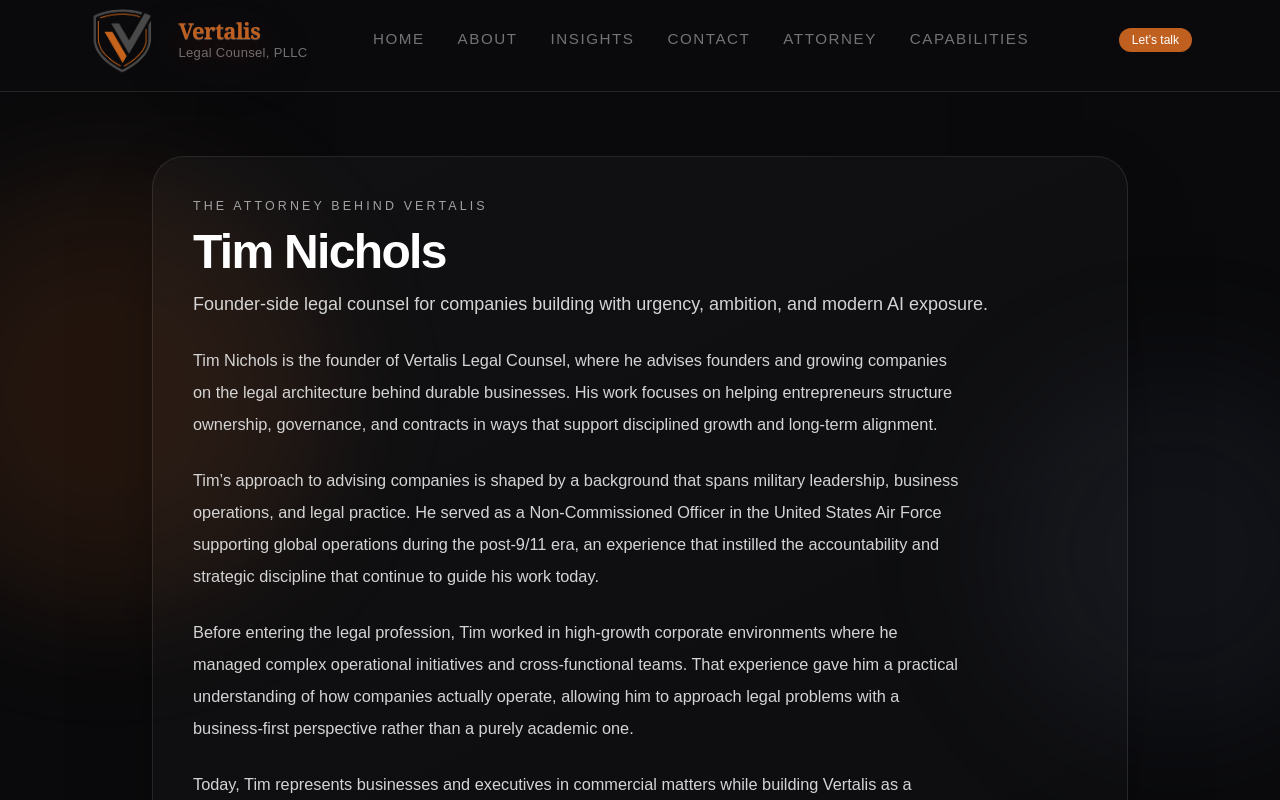
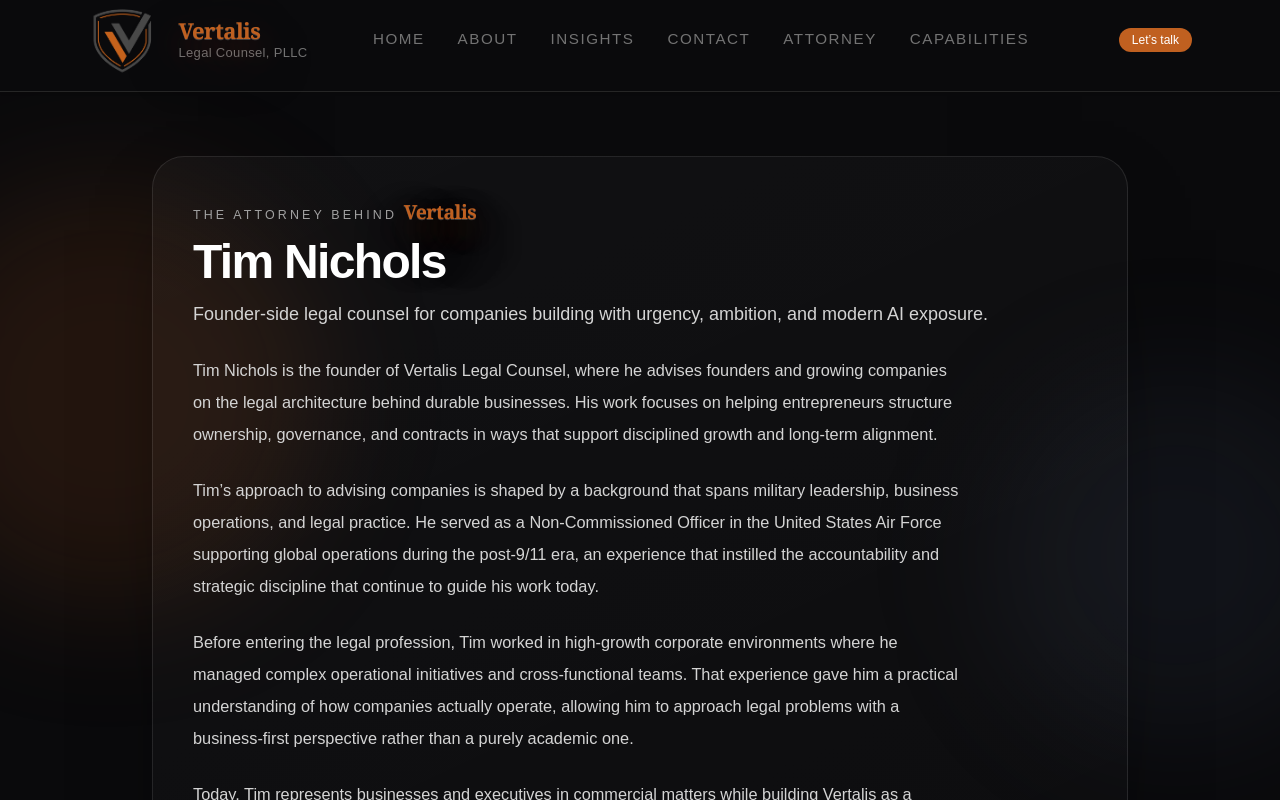
Before and after one commit to timntbb/vertalis-website, a Next.js app: page /about/tim-nichols in a window 1280 px wide. Shown: the top 800 px of the page. Built offline with nearby package versions, Linux system fonts and the light colour scheme.

Commit message:
Increase Tim page Vertalis eyebrow size

```diff
--- a/app/about/tim-nichols/page.tsx
+++ b/app/about/tim-nichols/page.tsx
@@ -2,6 +2,7 @@
 import Link from "next/link";
 import { ArrowRight } from "lucide-react";
 import { Header } from "@/app/page";
+import VertalisWord from "@/components/VertalisWord";
 
 export default function TimNicholsPage() {
   return (
@@ -17,7 +18,14 @@
         <div className="relative mx-auto w-full max-w-5xl px-6">
           <div className="rounded-[2rem] border border-white/10 bg-[linear-gradient(155deg,rgba(255,255,255,0.03),rgba(255,255,255,0.01))] p-7 shadow-[0_28px_90px_-46px_rgba(0,0,0,0.82)] md:p-10">
             <p className="text-[0.78rem] uppercase tracking-[0.25em] text-neutral-400">
-              The attorney behind Vertalis
+              The attorney behind{" "}
+              <VertalisWord
+                as="span"
+                className="inline-block align-baseline font-semibold tracking-tight normal-case"
+                style={{ fontSize: "156.25%", lineHeight: "inherit" }}
+              >
+                Vertalis
+              </VertalisWord>
             </p>
 
             <h1 className="mt-3 text-4xl font-semibold tracking-[-0.035em] text-white md:text-5xl">
```
